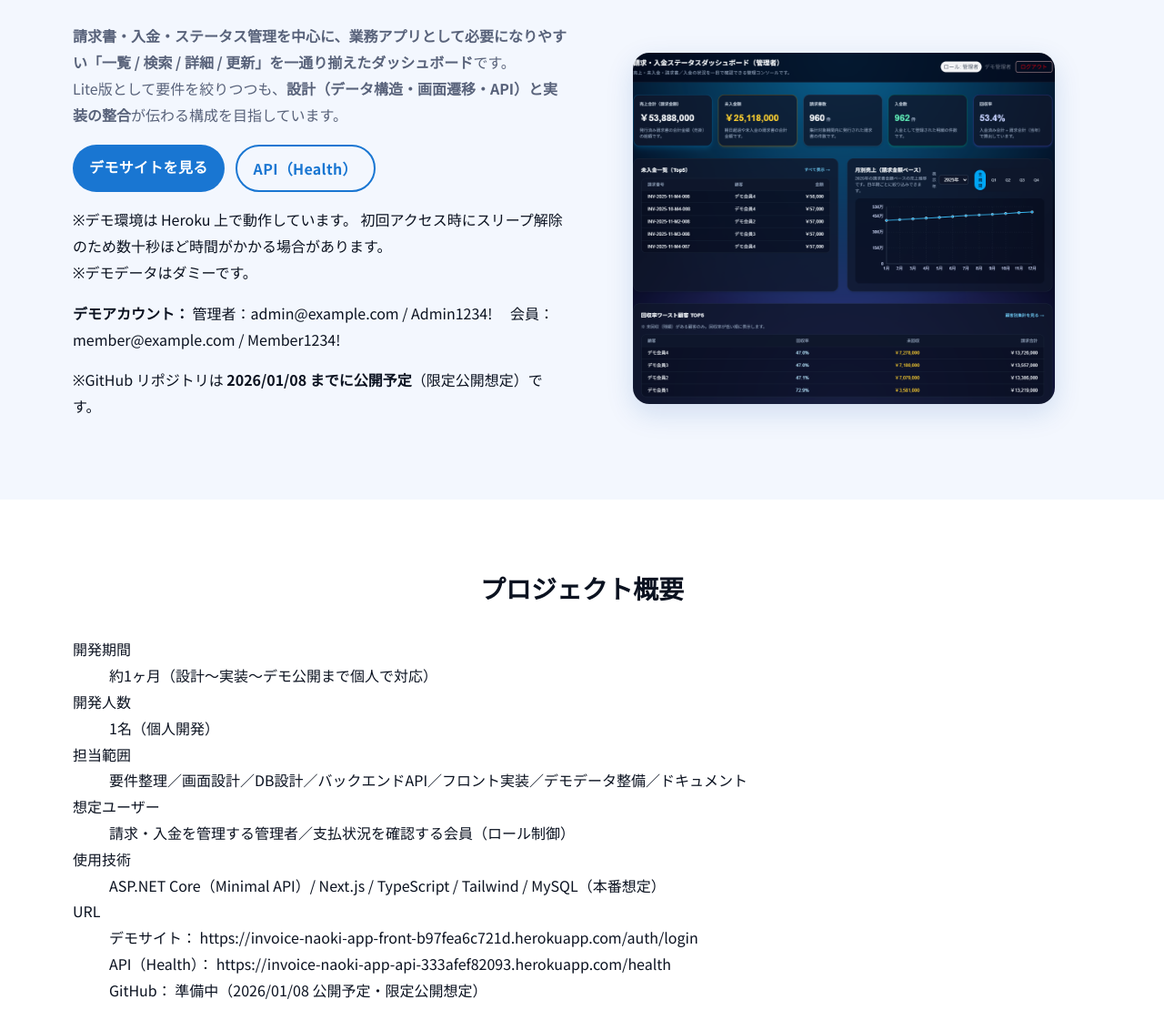
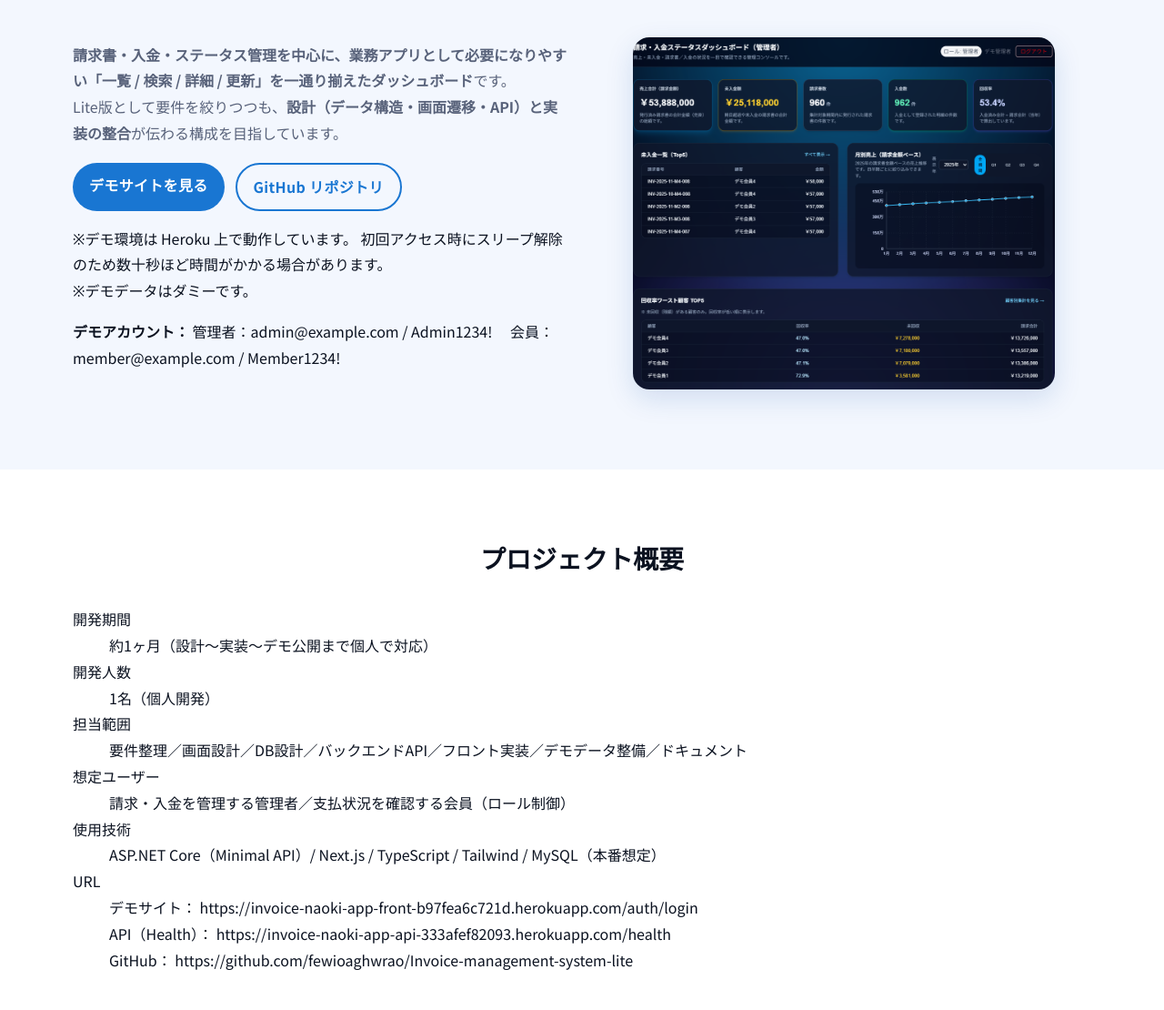
Before and after one commit to fewioaghwrao/my-portfoliohogwhigrox, a plain HTML site: page invoice.html in a window 1280 px wide. Shown: the part 190-1300 px from the top of the page at 91% size. Drawn offline with Linux system fonts and the light colour scheme.

Commit message:
Change index.html and invoice.html

```diff
--- a/invoice.html
+++ b/invoice.html
@@ -60,11 +60,12 @@
      target="_blank" rel="noopener noreferrer nofollow">
     デモサイトを見る
   </a>
-          <a class="btn btn--ghost" href="https://invoice-naoki-app-api-333afef82093.herokuapp.com/health"
+  <a class="btn btn--ghost" href="https://github.com/fewioaghwrao/Invoice-management-system-lite"
      target="_blank" rel="noopener noreferrer nofollow">
-            API（Health）
+    GitHub リポジトリ
   </a>
 </div>
+
 
         <p class="hero__note reveal reveal-delay-3">
           ※デモ環境は Heroku 上で動作しています。<br class="only-sp">
@@ -76,10 +77,6 @@
           <strong>デモアカウント：</strong>
           管理者：admin@example.com / Admin1234!
           会員：member@example.com / Member1234!
-        </p>
-
-        <p class="hero__note reveal reveal-delay-3">
-          ※GitHub リポジトリは <strong>2026/01/08 までに公開予定</strong>（限定公開想定）です。
         </p>
       </div>
 
@@ -136,7 +133,11 @@
             </a>
             <br>
 GitHub：
-            <span>準備中（2026/01/08 公開予定・限定公開想定）</span>
+<a href="https://github.com/fewioaghwrao/Invoice-management-system-lite"
+   target="_blank" rel="noopener noreferrer nofollow">
+  https://github.com/fewioaghwrao/Invoice-management-system-lite
+</a>
+
           </dd>
         </div>
       </dl>
@@ -410,7 +411,12 @@
       https://invoice-naoki-app-api-333afef82093.herokuapp.com/health
     </a>
   </li>
-  <li><strong>GitHub：</strong><span>準備中（2026/01/08 公開予定・限定公開想定）</span></li>
+ <li><strong>GitHub：</strong>
+  <a href="https://github.com/fewioaghwrao/Invoice-management-system-lite"
+     target="_blank" rel="noopener noreferrer nofollow">
+    https://github.com/fewioaghwrao/Invoice-management-system-lite
+  </a>
+</li>
 </ul>
 
 
```
Also changed, not shown: index.html (+3 -4 lines). Lines whose indentation alone changed are shown as unchanged.
